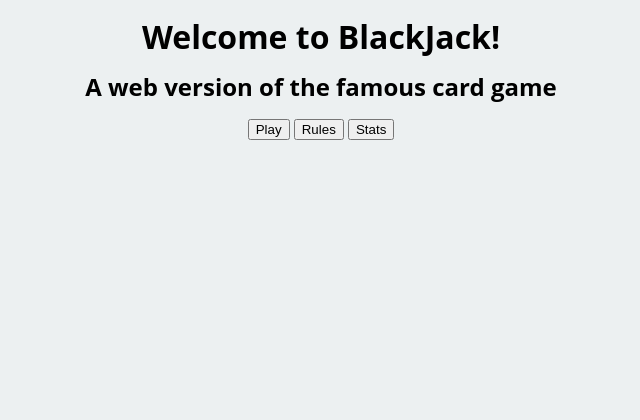
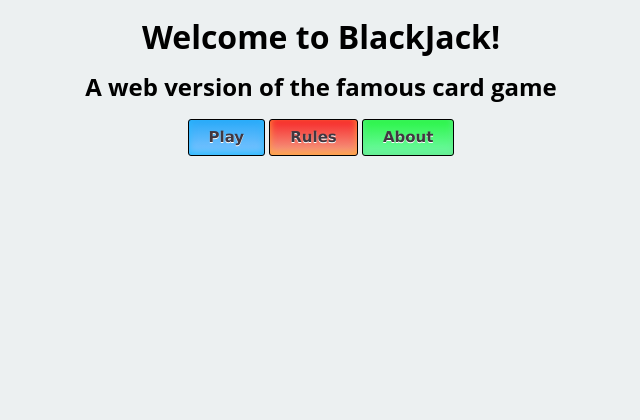
Before and after one commit to jdluu/BlackJack, a Flask app: page / in a window 1280 px wide. Shown: the top 420 px of the page, without its empty margins (319-959 px from the left). Run offline with Flask 2, Linux system fonts and the light colour scheme.

Commit message:
changed buttons into classes

```diff
--- a/templates/home.html
+++ b/templates/home.html
@@ -22,12 +22,11 @@
     <!-- Used to display paragraph content -->
     <h2> A web version of the famous card game</h2>
 
-    <!-- Button to navigate to game screen-->
-    <button id="play-button" onclick="window.location.href='/blackjack'">Play</button>
-    <!-- Button to navigate to rules screen-->
-    <button id="rules-button" onclick="window.location.href='/rules'">Rules</button>
-    <!-- Button to navigate to stats screen-->
-    <button id="stats-button" onclick="window.location.href='/stats'">Stats</button>
+    <a href="/blackjack" class="playButton">Play</a>
+    <a href="/rules" class="rulesButton">Rules</a>
+    <a href="/stats" class="statsButton">About</a>
+
+
 
     <!-- Footer content -->
     <footer>
```
